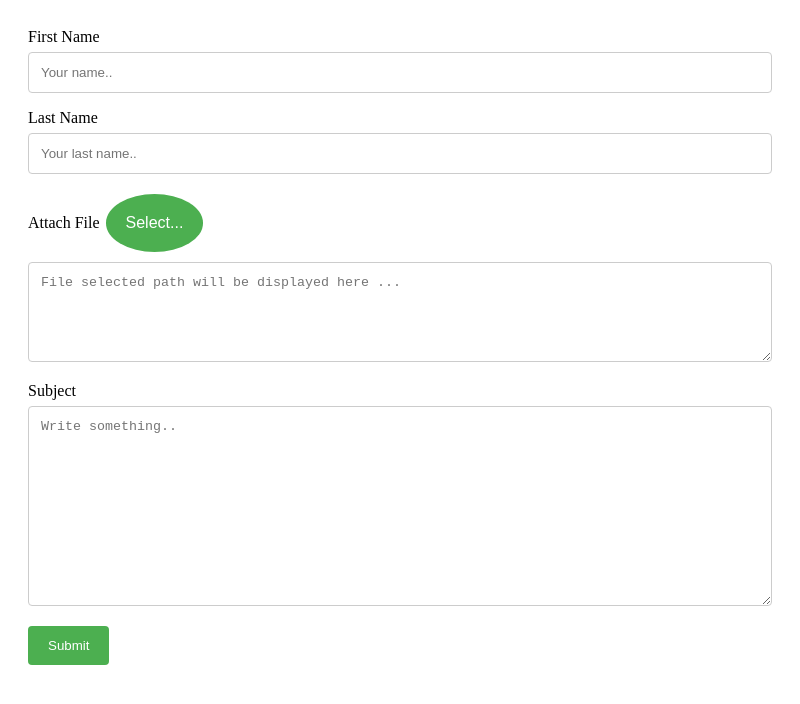
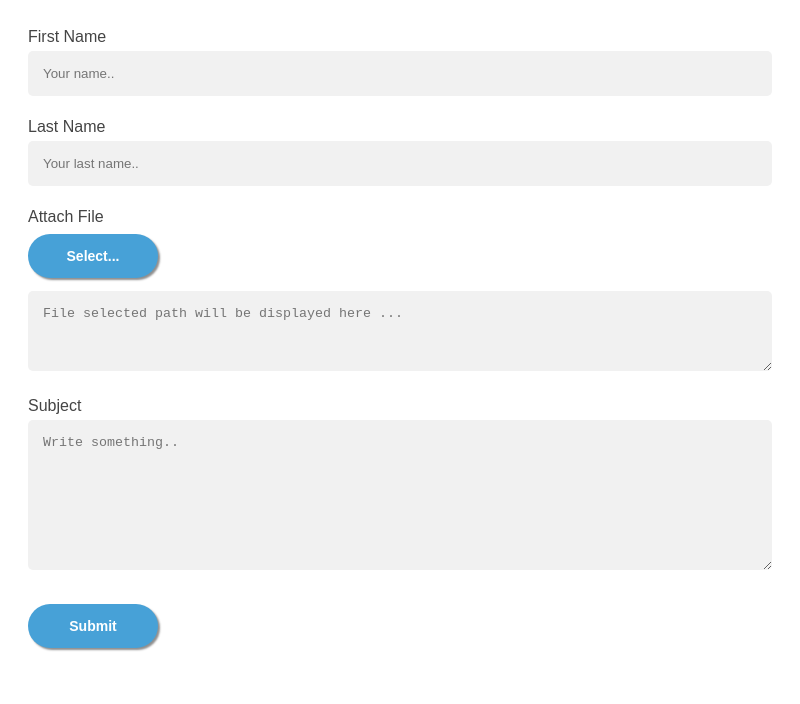
Before and after one commit to DEV6hub/Electron-Bootcamp, an Electron app: page assets/screens/customer-feedback.html in a window 800 px wide. Drawn offline with Linux system fonts and the light colour scheme; no server answers.

Commit message:
updated css styles and a little bit of html to make app nicer and closer to wireframes

```diff
--- a/assets/css/customer-feedback.css
+++ b/assets/css/customer-feedback.css
@@ -1,9 +1,9 @@
-
-
 html,
 body {
   height: 100%;
+  font-family: 'Montserrat', sans-serif;
 }
+
 .imagebg {
   background-image: url("../images/mixing-desk-351478_1920.jpg");
   background-repeat: no-repeat;
@@ -13,31 +13,45 @@ body {
   position: fixed;
 
 }
-/* Style inputs with type="text", select elements and textareas */
-input[type=text], select, textarea, span {
-    width: 100%; /* Full width */
-    padding: 12px; /* Some padding */
-    border: 1px solid #ccc; /* Gray border */
-    border-radius: 4px; /* Rounded borders */
-    box-sizing: border-box; /* Make sure that padding and width stays in place */
-    margin-top: 6px; /* Add a top margin */
-    margin-bottom: 16px; /* Bottom margin */
-    resize: vertical /* Allow the user to vertically resize the textarea (not horizontally) */
+
+label {
+  color: #444444;
 }
 
-  /* Style the submit button with a specific background color etc */
-  input[type=submit] {
-    background-color: #4CAF50;
-    color: white;
-    padding: 12px 20px;
+
+input[type=text],
+select,
+textarea {
+  width: 100%;
+  padding: 15px;
+  margin: 5px 0 22px 0;
+  display: inline-block;
   border: none;
-    border-radius: 4px;
-    cursor: pointer;
+  background: #f1f1f1;
+  border-radius: 5px;
+  box-sizing: border-box;
 }
 
-  /* When moving the mouse over the submit button, add a darker green color */
-  input[type=submit]:hover {
-    background-color: #45a049;
+input[type=text]:focus,
+select:focus,
+textarea:focus {
+  background-color: #ddd;
+  outline: none;
+}
+
+
+input[type=submit] {
+  border-radius: 40px;
+  background-color: #47a1d7;
+  color: white;
+  padding: 14px 20px;
+  margin: 8px 0;
+  border: none;
+  cursor: pointer;
+  min-width: 130px;
+  font-size: 14px;
+  font-weight: 900;
+  box-shadow: 2px 2px 2px rgb(143, 143, 143);
 }
 
 /* Add a background color and some padding around the form */
@@ -45,15 +59,20 @@ input[type=text], select, textarea, span {
   padding: 20px;
 }
 
-  .button {
-    background-color: #4CAF50;
+button {
+  border-radius: 40px;
+  background-color: #47a1d7;
+  color: white;
+  padding: 14px 20px;
+  margin: 8px 0;
   border: none;
-    color: white;
-    padding: 20px;
-    text-align: center;
-    text-decoration: none;
-    display: inline-block;
-    font-size: 16px;
-    margin: 4px 2px;
-    border-radius: 50%
+  cursor: pointer;
+  min-width: 130px;
+  font-size: 14px;
+  font-weight: 900;
+  box-shadow: 2px 2px 2px rgb(143, 143, 143);
 }
+
+button:hover {
+  background-color: #4FB6F9;
+}
--- a/assets/css/signup.css
+++ b/assets/css/signup.css
@@ -1,17 +1,22 @@
 /** Signup **/
-* {box-sizing: border-box}
+* {
+  box-sizing: border-box
+}
 
 /* Full-width input fields */
-input[type=email], input[type=password] {
+input[type=email],
+input[type=password] {
   width: 100%;
   padding: 15px;
   margin: 5px 0 22px 0;
   display: inline-block;
   border: none;
   background: #f1f1f1;
+  border-radius: 5px;
 }
 
-input[type=email]:focus, input[type=password]:focus {
+input[type=email]:focus,
+input[type=password]:focus {
   background-color: #ddd;
   outline: none;
 }
@@ -21,21 +26,27 @@ hr {
   margin-bottom: 25px;
 }
 
+label {
+  color: #444444;
+}
+
 /* Set a style for all buttons */
 button {
   border-radius: 40px;
-  background-color: #10A2DC;
+  background-color: #47a1d7;
   color: white;
   padding: 14px 20px;
   margin: 8px 0;
   border: none;
   cursor: pointer;
-  width: 100%;
-  opacity: 0.9;
+  min-width: 130px;
+  font-size: 14px;
+  font-weight: 900;
+  box-shadow: 2px 2px 2px rgb(143, 143, 143);
 }
 
 button:hover {
-  opacity:1;
+  background-color: #4FB6F9;
 }
 
 /* Extra styles for the cancel button */
@@ -45,14 +56,9 @@ button:hover {
 }
 
 /* Float cancel and signup buttons and add an equal width */
-.cancelbtn, .signupbtn {
+.cancelbtn,
+.signupbtn {
   float: left;
-  width: 50%;
-}
-
-/* Add padding to container elements */
-.container {
-  padding: 16px;
 }
 
 /* Clear floats */
@@ -64,7 +70,9 @@ button:hover {
 
 /* Change styles for cancel button and signup button on extra small screens */
 @media screen and (max-width: 300px) {
-  .cancelbtn, .signupbtn {
-     width: 100%;
+
+  .cancelbtn,
+  .signupbtn {
+    width: 100%;
   }
 }
--- a/assets/css/welcome.css
+++ b/assets/css/welcome.css
@@ -1,24 +1,56 @@
-body {font-family: Arial, Helvetica, sans-serif;}
+body {
+  /* font-family: Arial, Helvetica, sans-serif; */
+  font-family: 'Montserrat', sans-serif;
+}
+
+h1,
+h2,
+h3 {
+  color: #2d4782;
+  font-weight: 900;
+}
+
+h4 {
+  color: #47a1d7;
+  font-weight: 700;
+  font-size: 20px;
+}
+
+h1 {
+  font-size: 25px;
+}
 
 /** Index **/
 .sidenav {
   height: 100%;
-    width: 160px;
+  width: 200px;
   position: fixed;
   z-index: 1;
   top: 0;
   left: 0;
-    background-color: #232c69;
   overflow-x: hidden;
   padding-top: 20px;
+
+  /* Permalink - use to edit and share this gradient: http://colorzilla.com/gradient-editor/#00083c+0,265996+50,193a7b+51,2969a3+100 */
+  background: rgb(0, 8, 60);
+  /* Old browsers */
+  background: -moz-linear-gradient(-45deg, rgba(0, 8, 60, 1) 0%, rgba(38, 89, 150, 1) 50%, rgba(25, 58, 123, 1) 51%, rgba(41, 105, 163, 1) 100%);
+  /* FF3.6-15 */
+  background: -webkit-linear-gradient(-45deg, rgba(0, 8, 60, 1) 0%, rgba(38, 89, 150, 1) 50%, rgba(25, 58, 123, 1) 51%, rgba(41, 105, 163, 1) 100%);
+  /* Chrome10-25,Safari5.1-6 */
+  background: linear-gradient(135deg, rgba(0, 8, 60, 1) 0%, rgba(38, 89, 150, 1) 50%, rgba(25, 58, 123, 1) 51%, rgba(41, 105, 163, 1) 100%);
+  /* W3C, IE10+, FF16+, Chrome26+, Opera12+, Safari7+ */
+  filter: progid:DXImageTransform.Microsoft.gradient(startColorstr='#00083c', endColorstr='#2969a3', GradientType=1);
+  /* IE6-9 fallback on horizontal gradient */
 }
 
 .sidenav a {
-    padding: 6px 8px 6px 16px;
+  padding: 10px 8px 10px 16px;
   text-decoration: none;
-    font-size: 25px;
+  font-size: 22px;
   color: #ffffff;
   display: block;
+  border-top: 1px solid #6d81b0;
 }
 
 .sidenav a:hover {
@@ -26,12 +58,19 @@ body {font-family: Arial, Helvetica, sans-serif;}
 }
 
 .main {
-    margin-left: 160px; /* Same as the width of the sidenav */
-    font-size: 14px; /* Increased text to enable scrolling */
+  margin-left: 200px;
+  /* Same as the width of the sidenav */
+  font-size: 14px;
+  /* Increased text to enable scrolling */
   padding: 0px 10px;
 }
 
 @media screen and (max-height: 450px) {
-    .sidenav {padding-top: 15px;}
-    .sidenav a {font-size: 18px;}
+  .sidenav {
+    padding-top: 15px;
   }
+
+  .sidenav a {
+    font-size: 18px;
+  }
+}
--- a/assets/screens/customer-feedback.html
+++ b/assets/screens/customer-feedback.html
@@ -1,11 +1,13 @@
 <!DOCTYPE html>
 <html>
+
 <head>
   <meta charset="UTF-8">
   <title>Contact Us</title>
   <link rel="stylesheet" href="../css/customer-feedback.css">
 
 </head>
+
 <body>
   <!-- <div class="imagebg"></div> -->
   <div class="container">
@@ -17,14 +19,15 @@
       <label for="lname">Last Name</label>
       <input type="text" name="lastname" placeholder="Your last name..">
 
-          <label for="lname">Attach File</label>
+      <label for="lname">Attach File</label><br>
       <button type="button" class="button" id="attach-file">Select...</button>
-          <textarea id="selected-file" name="selected-file" placeholder="File selected path will be displayed here ..." style="height:100px"></textarea>
+      <textarea id="selected-file" name="selected-file" placeholder="File selected path will be displayed here ..."
+        style="height:80px"></textarea>
 
       <!-- <span class="demo-response" id="selected-file"></span> -->
 
       <label for="subject">Subject</label>
-          <textarea id="subject" name="subject" placeholder="Write something.." style="height:200px"></textarea>
+      <textarea id="subject" name="subject" placeholder="Write something.." style="height:150px"></textarea>
 
       <input type="submit" value="Submit" id="submitBtn">
 
@@ -32,4 +35,5 @@
   </div>
   <script src="../js/customer-feedback.js"></script>
 </body>
+
 </html>
```
Also changed, not shown: assets/css/catalog.css (+19 -15 lines), assets/js/catalog.js (+23 -13 lines), assets/screens/catalog.html (+6 -5 lines), assets/screens/signup.html (+2 -1 lines), index.html (+7 -1 lines). Lines whose indentation alone changed are shown as unchanged.
